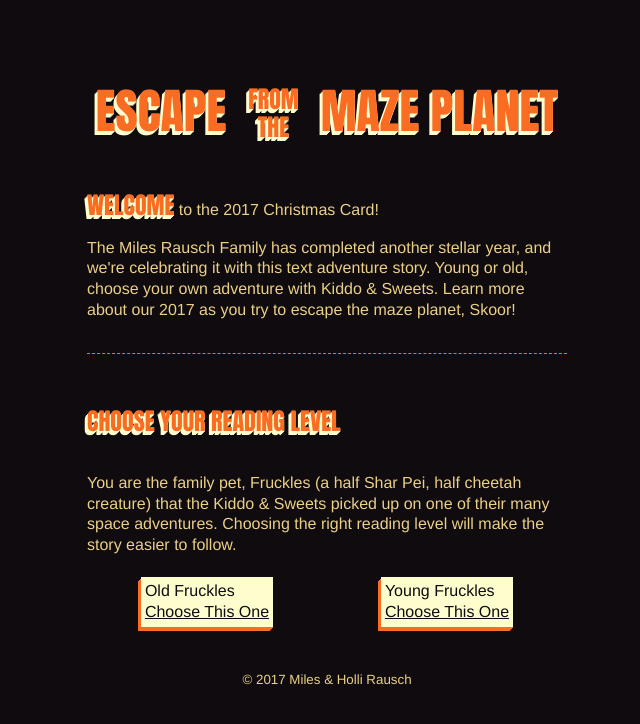
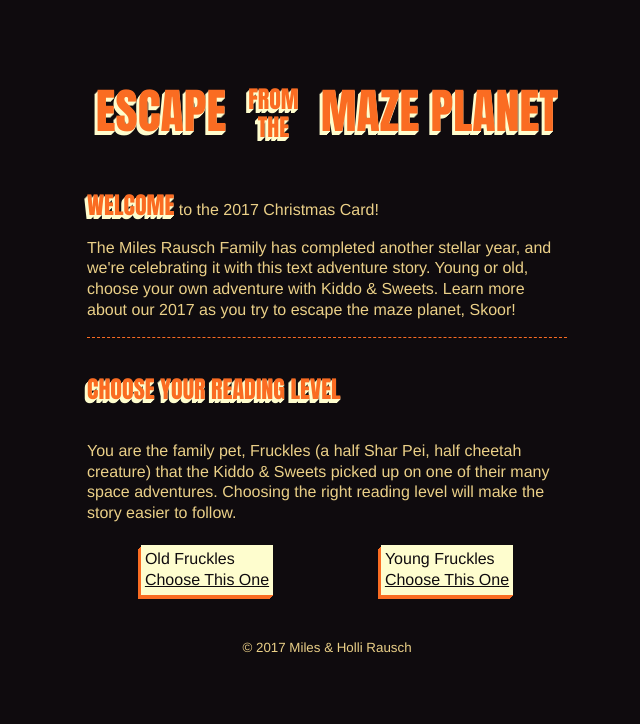
Before and after one commit to awayken/2017-christmas-card, a Nuxt app: page / in a window 1280 px wide. Shown: the top 724 px of the page, without its empty margins (313-953 px from the left). Built offline with nearby package versions, Linux system fonts and the light colour scheme.

Commit message:
Make Chooser and Story use em instead of rem

```diff
--- a/components/Chooser.vue
+++ b/components/Chooser.vue
@@ -19,12 +19,12 @@
 <style>
   .chooser {
     border-top: 1px dashed #fa6c22;
-    margin-top: 2rem;
-    padding-top: 2rem;
+    margin-top: 1em;
+    padding-top: 1em;
   }
 
   .chooser__subtitle {
-    font-size: 1.8rem;
+    font-size: 1.8em;
     margin: 0 0 1rem 0;
   }
 
--- a/components/Story.vue
+++ b/components/Story.vue
@@ -18,7 +18,7 @@
   }
 
   .story__title {
-    font-size: 2rem;
+    font-size: 2em;
     margin: 0 0 1rem 0;
   }
 </style>
```
